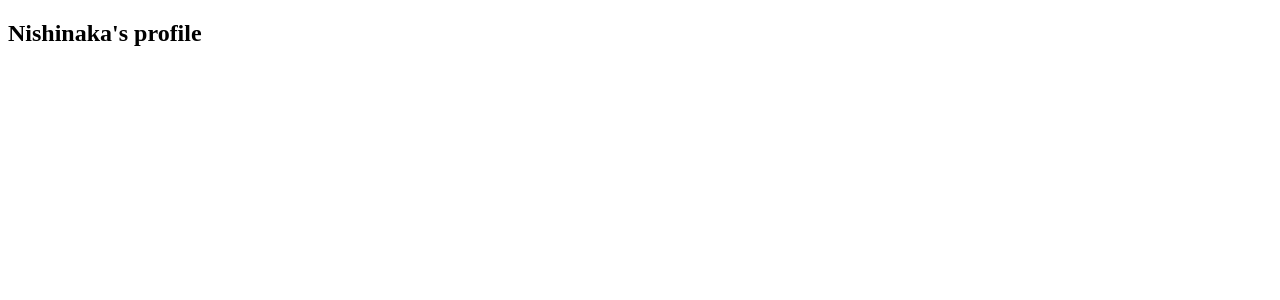
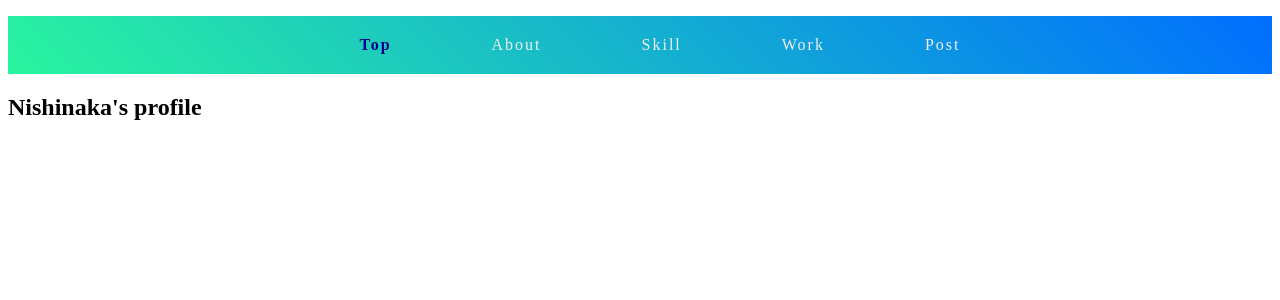
Before and after one commit to nydev2020/my-profile, a Vue app: page / in a window 1280 px wide. Shown: the top 300 px of the page. Built offline with nearby package versions, Linux system fonts and the light colour scheme.

Commit message:
route-link
route-linkでページ遷移を非同期で

```diff
--- a/src/App.vue
+++ b/src/App.vue
@@ -1,31 +1,48 @@
 <template>
-  <div>
+  <div class="container">
+    <nav>
+      <ul>
+        <li><router-link to="/" active-class="link-active" exact>Top</router-link></li>
+        <li><router-link to="/about" active-class="link-active">About</router-link></li>
+        <li><router-link to="/skill" active-class="link-active">Skill</router-link></li>
+        <li><router-link to="/work" active-class="link-active">Work</router-link></li>
+        <li><router-link to="/post" active-class="link-active">Post</router-link></li>
+      </ul>
+    </nav>
     <router-view></router-view>
   </div>
 </template>
 
 <script>
-// import Header from './components/Header.vue'
-// import TopPage from './components/TopPage.vue'
-// import About from './components/About.vue'
-// import Skill from './components/Skill.vue'
-// import Work from './components/Work.vue'
-// import Post from './components/Post.vue'
 
-
-// export default {
-//   components: {
-//     Header,
-//     TopPage,
-//     About,
-//     Skill,
-//     Work,
-//     Post
-//   }
-// }
 </script>
 
 
 
 <style>
+  .container {
+    width: 100%;
+    box-sizing: border-box;
+  }
+  nav {
+    background-image: linear-gradient(45deg, #2af59f 0%, #006eff 100%);
+  }
+  nav > ul {
+    list-style: none;
+    display: flex;
+    justify-content: center;
+  }
+  nav > ul > li {
+    font-size: 1rem;
+    padding: 20px 50px;
+  }
+  li > a {
+    color: #efefef;
+    letter-spacing: 2px;
+    text-decoration: none;
+  }
+  .link-active {
+    color: darkblue;
+    font-weight: 900;
+  }
 </style>
--- a/src/router.js
+++ b/src/router.js
@@ -10,6 +10,7 @@ import Post from './components/Post.vue';
 Vue.use(Router);
 
 export default new Router({
+  mode: "history",
   routes: [{path: "/", component: TopPage},
    {path: "/about", component: About},
    {path: "/header", component: Header},
```
